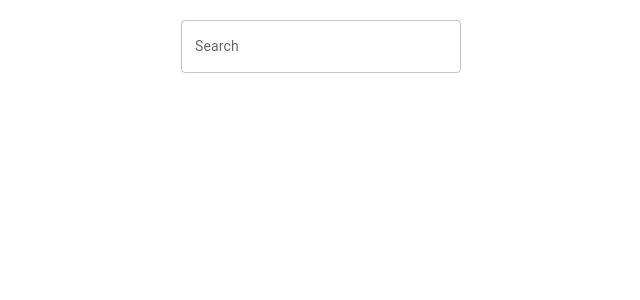
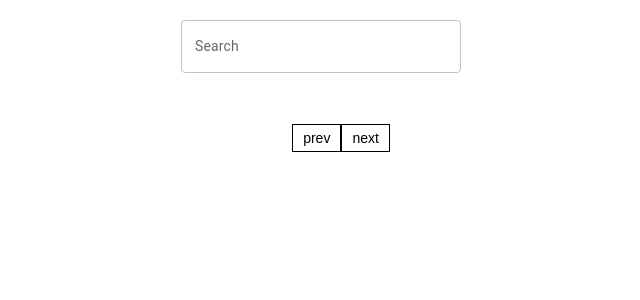
Before and after one commit to rudolfdeer/youtube-client, a React app in the folder youtube-client/: page / in a window 1280 px wide. Shown: the top 300 px of the page, without its empty margins (319-959 px from the left). Built offline with nearby package versions, Linux system fonts and the light colour scheme.

Commit message:
feat: add pagination

```diff
--- a/youtube-client/package.json
+++ b/youtube-client/package.json
@@ -57,6 +57,7 @@
     "axios": "^0.26.0",
     "react": "^17.0.2",
     "react-dom": "^17.0.2",
+    "react-paginate": "^8.1.0",
     "react-query": "^3.34.15",
     "styled-components": "^5.3.3"
   }
--- a/youtube-client/src/components/Page.tsx
+++ b/youtube-client/src/components/Page.tsx
@@ -1,12 +1,13 @@
 import { Grid } from '@mui/material';
 import * as React from 'react';
-import { useState } from 'react';
+import { useState, useEffect } from 'react';
 import VideoCard from './Card';
 import SearchInput from './Input';
 import styled from 'styled-components';
-import { useMutation, useQuery } from 'react-query';
+import { useQuery } from 'react-query';
 import youtubeApi from '../constants/api';
 import { Video } from '../interfaces';
+import ReactPaginate from 'react-paginate';
 
 const Main = styled.main`
   max-width: 1200px;
@@ -17,8 +18,25 @@ const Main = styled.main`
   align-items: center;
 `;
 
+
 export default function Page(): JSX.Element {
   const [value, setValue] = useState('');
+  const [offset, setOffset] = useState(4);
+  const [perPage] = useState(4);
+  const [pageCount, setPageCount] = useState(1);
+  const [cards, setCards] = useState([]);
+  const [videos, setVideos] = useState([]);
+
+  const { isLoading, error, data, refetch } = useQuery<Video[], Error>(
+    'videos',
+    () => handleSubmit(),
+    { enabled: false }
+  );
+
+  useEffect(() => {
+    setPageCount(Math.ceil(videos.length / perPage));
+    setCards(videos.slice(offset - perPage, offset));
+  }, [offset, videos]);
 
   const handleSubmit = async () => {
     if (!value) return;
@@ -31,14 +49,18 @@ export default function Page(): JSX.Element {
     });
 
     refetch();
+    setVideos(response.data.items);
     return response.data.items;
   };
 
-  const { isLoading, error, data, refetch } = useQuery<Video[], Error>(
-    'videos',
-    () => handleSubmit(),
-    { enabled: false }
-  );
+  const handlePageClick = (e: {
+    selected: number;
+  }) => {
+    const selectedPage = e.selected;
+    setOffset((selectedPage + 1) * perPage);
+  };
+
+
 
   if (isLoading) return <div>Loading...</div>;
 
@@ -51,8 +73,8 @@ export default function Page(): JSX.Element {
         value={value}
         setValue={setValue}
       />
-      <Grid container spacing={2}>
-        {data?.map((el: Video) => {
+      <Grid container spacing={2} style={{marginBottom: '20px'}}>
+        {cards?.map((el: Video) => {
           return (
             <Grid item xs={3} key={el.id.videoId}>
               <VideoCard video={el} />
@@ -60,6 +82,18 @@ export default function Page(): JSX.Element {
           );
         })}
       </Grid>
+      <ReactPaginate
+              previousLabel={'prev'}
+              nextLabel={'next'}
+              breakLabel={'...'}
+              breakClassName={'break-me'}
+              pageCount={pageCount}
+              marginPagesDisplayed={2}
+              pageRangeDisplayed={5}
+              onPageChange={handlePageClick}
+              containerClassName={'pagination'}
+              activeClassName={'active'}
+            />
     </Main>
   );
 }
--- a/youtube-client/src/index.scss
+++ b/youtube-client/src/index.scss
@@ -22,3 +22,33 @@ img {
   width: 100%;
   height: auto;
 }
+
+.pagination {
+  margin-bottom: 24px;
+  display: flex;
+  list-style: none;
+  outline: none;
+  justify-content: center;
+}
+.pagination > .active > a{
+  background-color: black;
+  border-color: black ;
+  color: white;
+}
+.pagination > li > a{
+  border: 1px solid black ;
+  padding: 5px 10px;
+  outline: none;
+  cursor: pointer;
+}
+.pagination > .active > a, .pagination > .active > span, .pagination > .active > a:hover, .pagination > .active > span:hover, .pagination > .active > a:focus, .pagination > .active > span:focus{
+  background-color: black ;
+  border-color: black;
+  outline: none ;
+}
+.pagination > li > a, .pagination > li > span{
+  color:black;
+}
+.pagination > li:first-child > a, .pagination > li:first-child > span, .pagination > li:last-child > a, .pagination > li:last-child > span{
+  border-radius: 0;
+}
```
Also changed, not shown: 1 other file (tests, documents, lock files or other folders).
